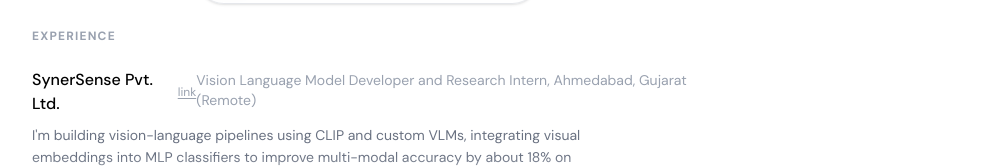
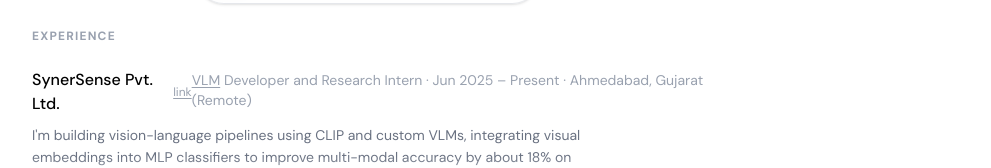
Before and after one commit to sanjanb/sanjanbm, a Next.js app: page / in a window 1280 px wide. Shown: the part 772-940 px from the top of the page, without its empty margins (272-1263 px from the left). Built offline with nearby package versions, Linux system fonts and the light colour scheme.

Commit message:
feat: implement initial portfolio page with human/agent modes, theme toggle, lofi music, and an interactive easter egg.

```diff
--- a/app/page.tsx
+++ b/app/page.tsx
@@ -262,9 +262,9 @@ export default function Home() {
               <div className="space-y-12">
                 <ExperienceItem
                   title="SynerSense Pvt. Ltd."
-                  role="Vision Language Model Developer and Research Intern, Ahmedabad, Gujarat (Remote)"
+                  role={<><a href="https://huggingface.co/blog/vlms" target="_blank" rel="noopener noreferrer" className="underline underline-offset-2 hover:text-black dark:hover:text-white">VLM</a> Developer and Research Intern · Jun 2025 – Present · Ahmedabad, Gujarat (Remote)</>}
                   collapsible={true}
-                  link="https://sanjanb.github.io/"
+                  link="https://sanjanb.github.io/Internship-log/"
                 >
                   <div className="space-y-2">
                     <p>I'm building vision-language pipelines using CLIP and custom VLMs, integrating visual embeddings into MLP classifiers to improve multi-modal accuracy by about 18% on benchmarks.</p>
```
